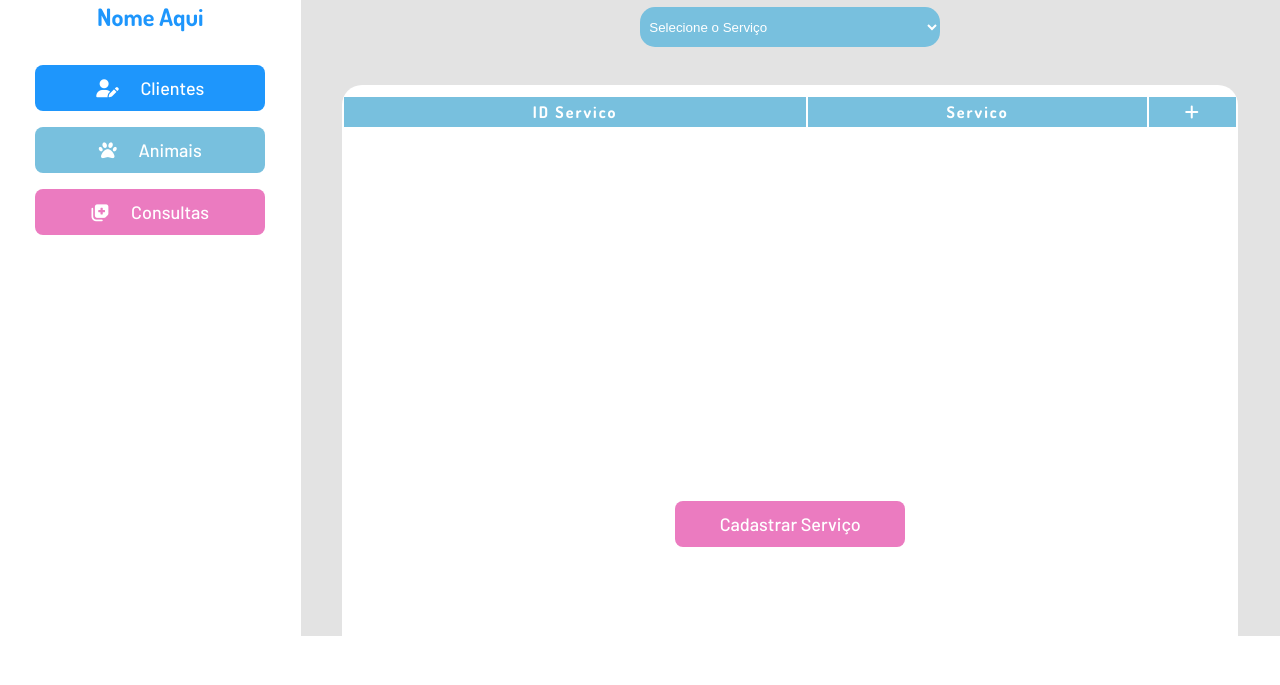
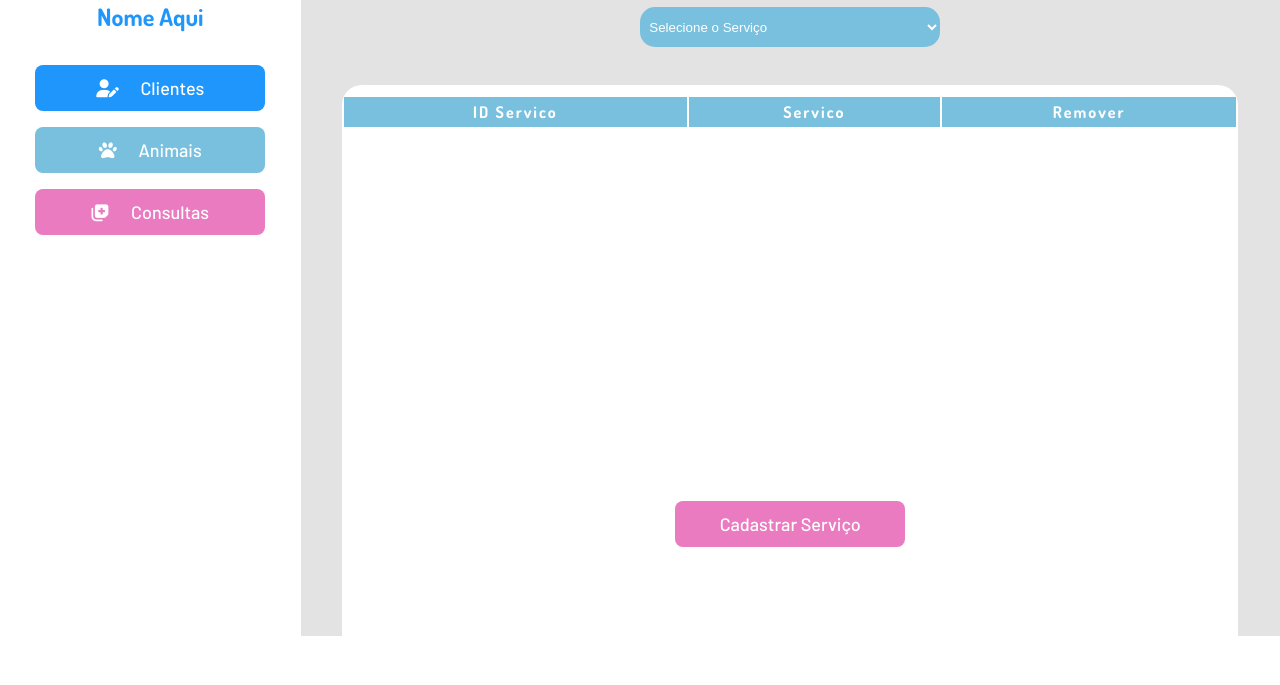
Before and after one commit to fernandounger/PetMania, a PHP site: page /php/atendente.form.cadastro.servico.consulta.php?idficha=1 in a window 1280 px wide. Shown: the part 164-849 px from the top of the page. Run offline with PHP 8.4, Linux system fonts and the light colour scheme; the visitor is signed in with stand-in values (Sample User, id 1); data that the repository does not hold is empty; some libraries are stand-ins or nearby versions.

Commit message:
fix: correção ícone de remoção

```diff
--- a/php/atendente.form.cadastro.servico.consulta.php
+++ b/php/atendente.form.cadastro.servico.consulta.php
@@ -62,7 +62,7 @@ $_SESSION['todosservicos'];
                                             <th>Servico</th>
 
 
-                                            <th><i class="fa-solid fa-plus"></i></th>
+                                            <th>Remover</th>
                                         </tr>
                                     </thead>
                                     <tbody>
@@ -72,7 +72,7 @@ $_SESSION['todosservicos'];
                                                 <td><?= $servico->nome_servico ?></td>
 
                                                 <td>
-                                                    <a href="./redirect.deletar.servico.php?idservico=<?= $servico->id_servico ?>&idficha=<?= $_GET['idficha']?>" onclick="return confirm('Deseja realmente deletar o serviço?')">Remover <i class="fa-solid fa-file-pen"></i></a>
+                                                    <a href="./redirect.deletar.servico.php?idservico=<?= $servico->id_servico ?>&idficha=<?= $_GET['idficha']?>" onclick="return confirm('Deseja realmente deletar o serviço?')"><i class="fa-solid fa-eraser"></i></a>
 
                                                 </td>
                                             </tr>
```
